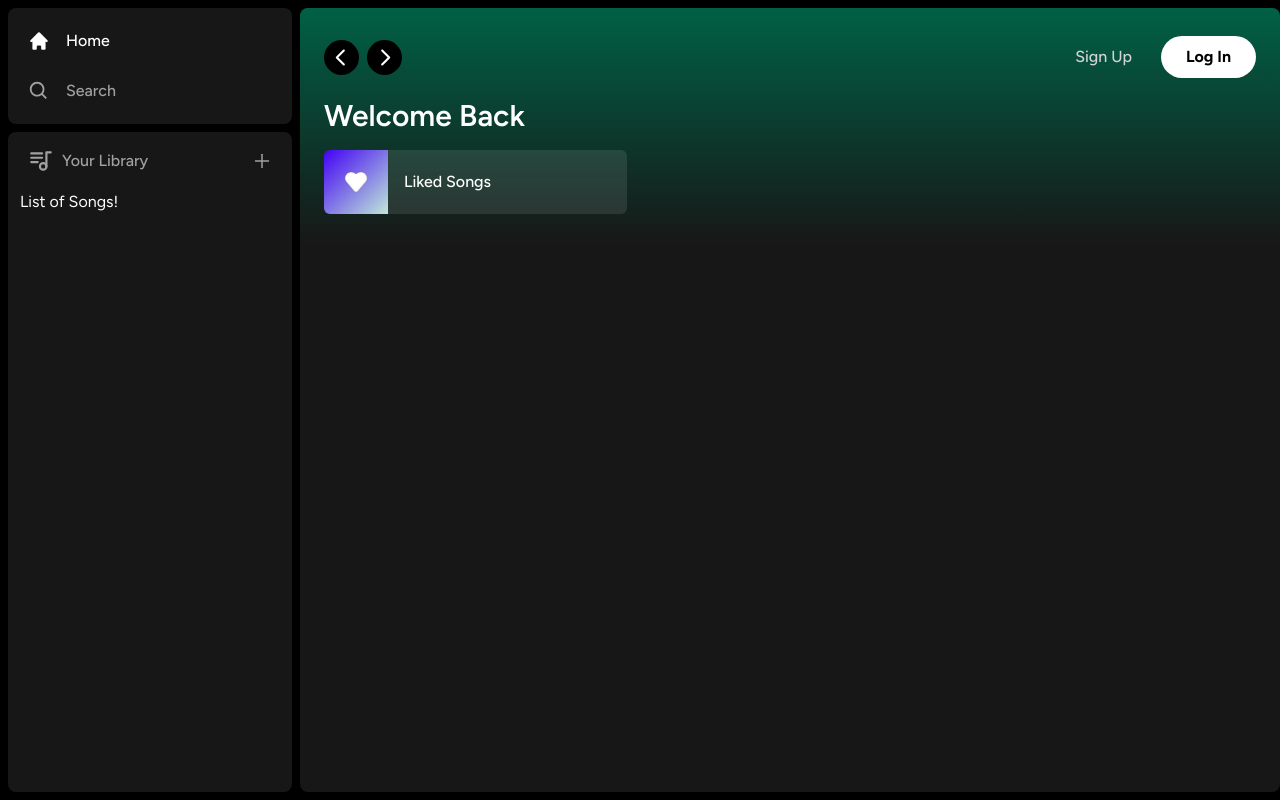
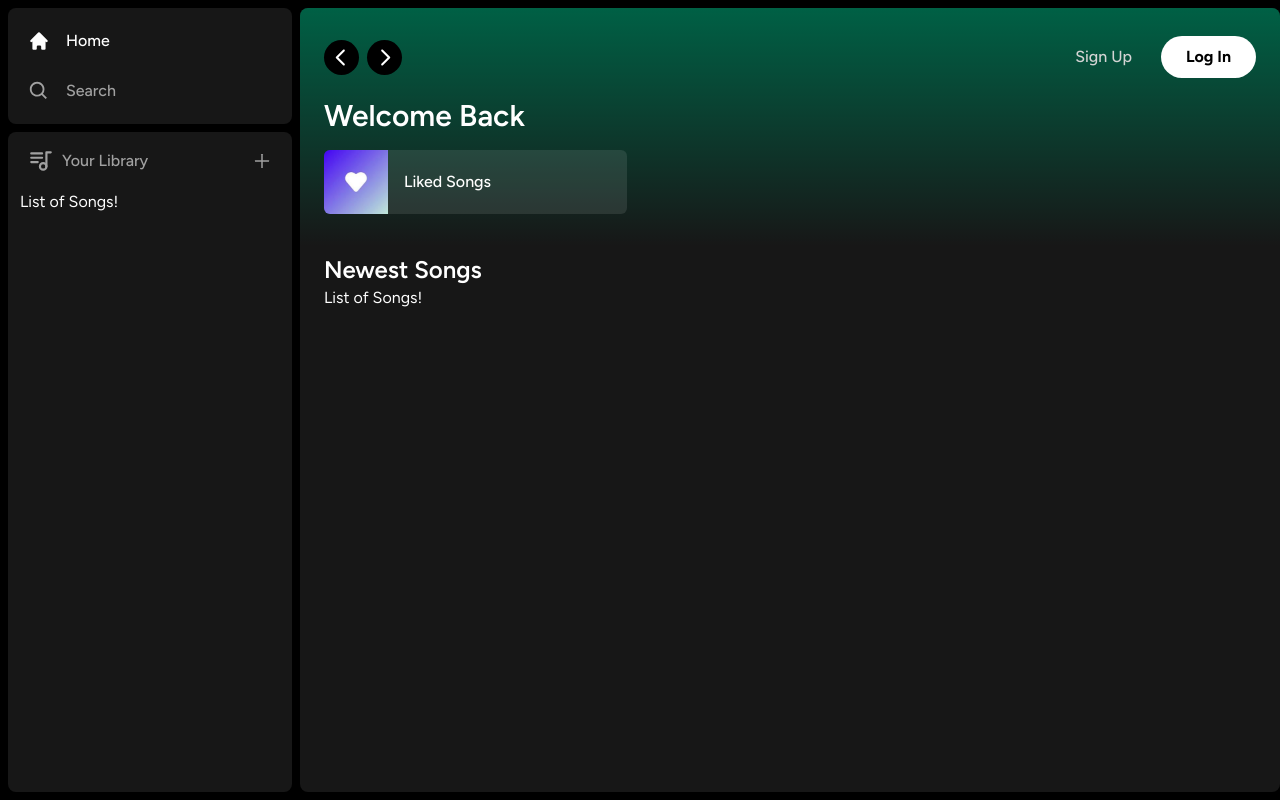
Before and after one commit to RachelGreenwood/spotify-clone, a Next.js app: page / in a window 1280 px wide. Built offline with nearby package versions, Linux system fonts and the light colour scheme.

Commit message:
Adds Subheaders

```diff
--- a/app/(site)/page.tsx
+++ b/app/(site)/page.tsx
@@ -12,6 +12,12 @@
           </div>
         </div>
       </Header>
+      <div className="mt-2 mb-7 px-6">
+        <div className="flex justify-between items-center">
+          <h1 className="text-white text-2xl font-semibold">Newest Songs</h1>
+        </div>
+        <div>List of Songs!</div>
+      </div>
     </div>
   );
 }
--- a/components/ListItem.tsx
+++ b/components/ListItem.tsx
@@ -23,7 +23,7 @@
     }
 
     return (
-        <button className="relative group flex items-center rounded-md overflow-hidden gap-x-4 bg-neutral-100/10 hover:bg-neutral-100/20 transition pr-4">
+        <button onClick={onClick} className="relative group flex items-center rounded-md overflow-hidden gap-x-4 bg-neutral-100/10 hover:bg-neutral-100/20 transition pr-4">
             <div className="relative min-h-[64px] min-w-[64px]">
                 <Image className="object-cover" fill src={image} alt="Image" />
             </div>
```
